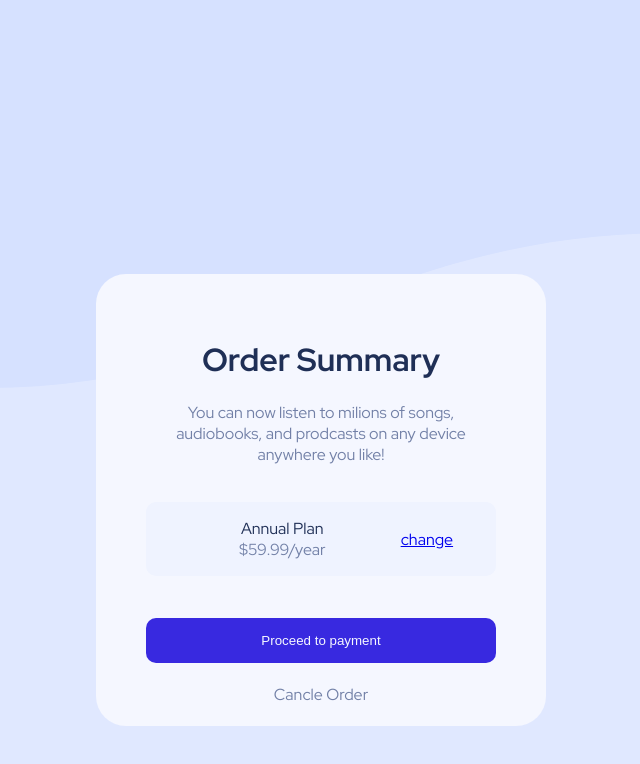
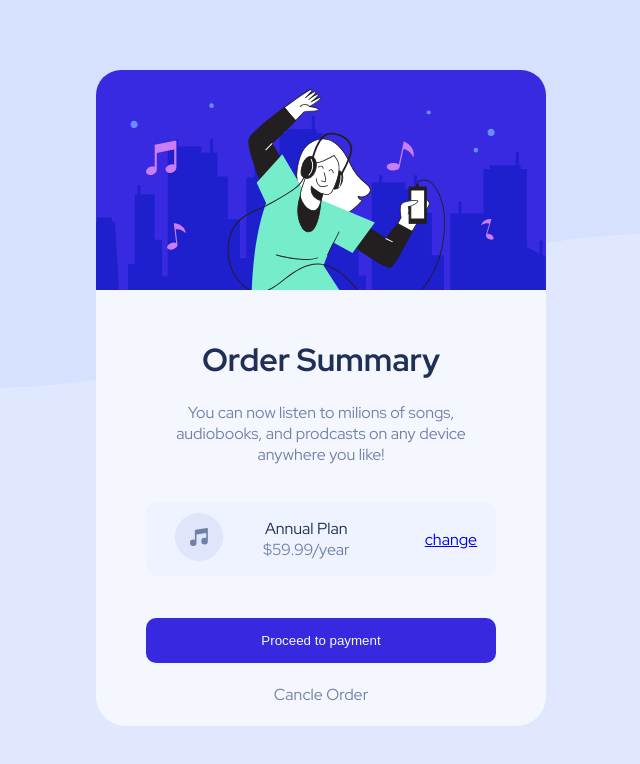
Before and after one commit to AmrKhaled40/Order-Summary, a plain HTML site: page index.html in a window 1280 px wide. Shown: the whole page, without its empty margins (319-959 px from the left). Drawn offline with Linux system fonts and the light colour scheme; files whose address does not match are found by name.

Commit message:
Update index.html

```diff
--- a/index.html
+++ b/index.html
@@ -12,7 +12,7 @@
 <body>
   <div class="project">
     <div class="header">
-      <img src="../order-summary-component-main/images/illustration-hero.svg" alt="">
+      <img src="images/illustration-hero.svg" alt="">
     </div>
     <br>
     <div class="text">
@@ -22,7 +22,7 @@
     <br>
     <div class="check">
       <div class="logo">
-        <img src="../order-summary-component-main/images/icon-music.svg" alt="">
+        <img src="images/icon-music.svg" alt="">
       </div>
       <div class="M_name">
         <ul>Annual Plan
```
